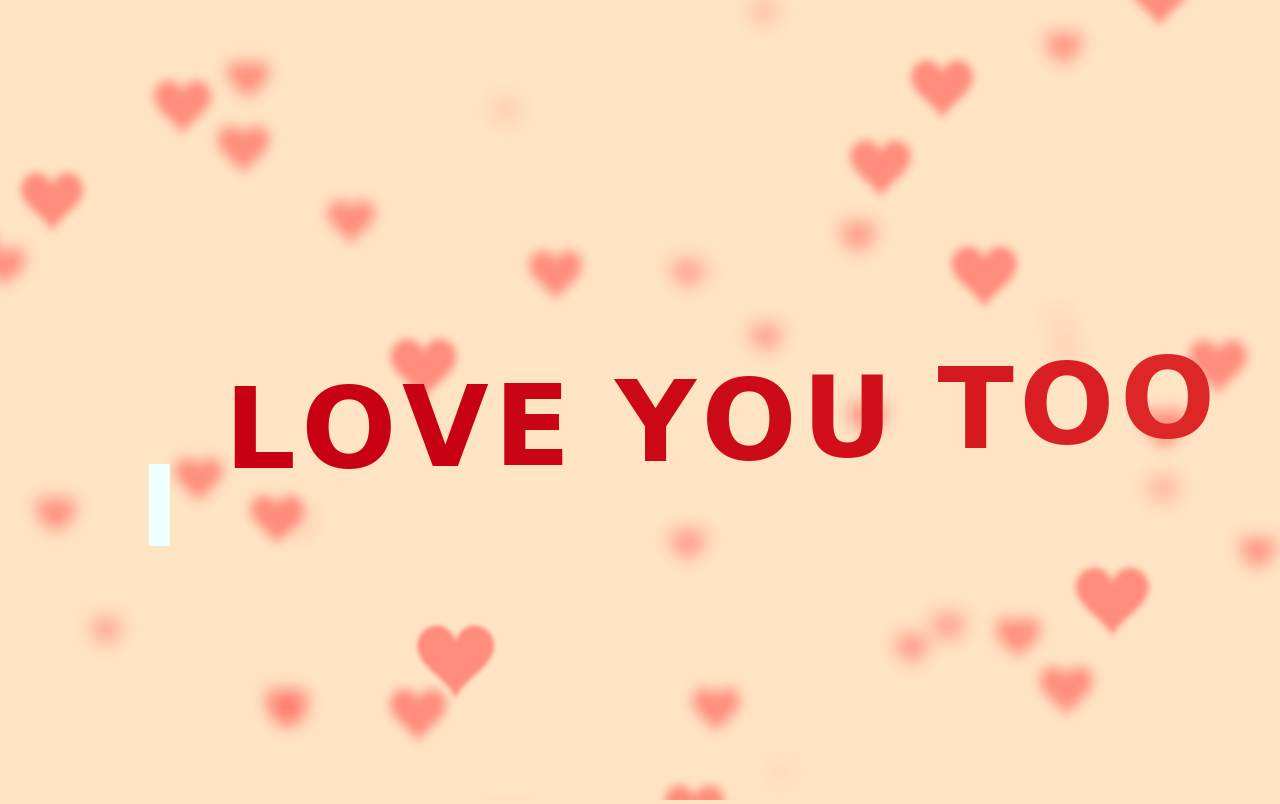
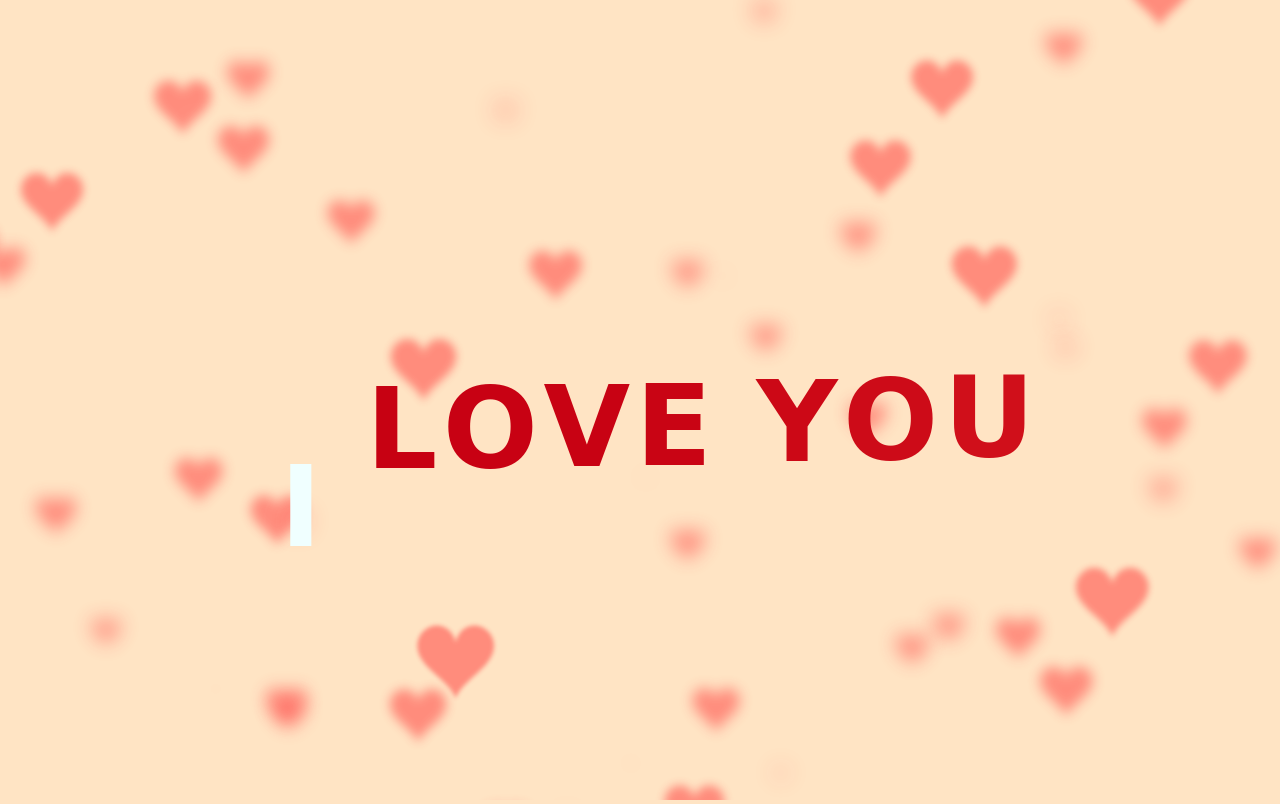
Before and after one commit to KANE096/Warning, a plain HTML site: page index1.html in a window 1280 px wide. Drawn offline with Linux system fonts and the light colour scheme.

Commit message:
Update index1.html

```diff
--- a/index1.html
+++ b/index1.html
@@ -29,11 +29,7 @@
         <span style="--index: 1.9s">U</span>
       </span>
         <span aria-hidden="true" class="spacing"  style="--index: 2"> </span>
-        <span aria-hidden="true">
-          <span style="--index: 2.1s">T</span>
-          <span style="--index: 2.2s">O</span>
-          <span style="--index: 2.3s">O</span>
-        </span>
+
 
       <audio src="music.mp3" autoplay controls hidden>
       </audio>
```
